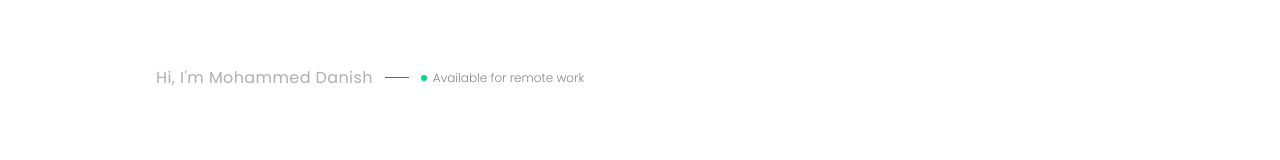
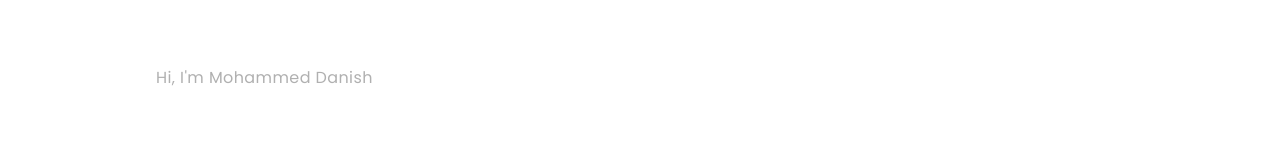
Before and after one commit to Danish027/danish, a Next.js app: page / in a window 1280 px wide. Shown: the part 148-308 px from the top of the page. Built offline with nearby package versions, Linux system fonts and the light colour scheme; a web font is replaced by a local one.

Commit message:
remove unwanted info

```diff
--- a/src/app/components/hero/index.tsx
+++ b/src/app/components/hero/index.tsx
@@ -100,14 +100,6 @@ function Hero({
           <span className="poppins-regular text-[var(--gray-1)] tracking-wide text-base">
             Hi, I&apos;m Mohammed Danish
           </span>
-          <span className="hidden sm:inline h-px w-6 bg-[var(--gray-3)] shrink-0" />
-          <span className="flex items-center gap-1.5 text-xs poppins-light text-[var(--gray-2)]">
-            <span className="relative flex h-1.5 w-1.5">
-              <span className="animate-ping absolute inline-flex h-full w-full rounded-full bg-emerald-400 opacity-75" />
-              <span className="relative inline-flex rounded-full h-1.5 w-1.5 bg-emerald-400" />
-            </span>
-            Available for remote work
-          </span>
         </motion.div>
 
         {/* Description */}
```
Also changed, not shown: 1 other file (tests, documents, lock files or other folders).
